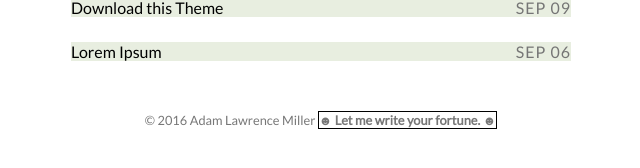
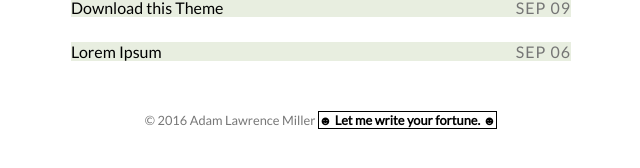
Before and after one commit to qqualia/qqualia.github.io, a Jekyll site: the page built from index.html, in a window 1280 px wide. Shown: the part 617-785 px from the top of the page, without its empty margins (319-959 px from the left). Built offline with Jekyll 4.4.1, drawn with Linux system fonts in a browser that asks for light colours.

Commit message:
black fortune

```diff
--- a/_sass/main.scss
+++ b/_sass/main.scss
@@ -117,6 +117,7 @@ span[data-note] {
 .fortune {
      display: inline-block;
     border: 1px solid black;
+    color: black;
     }
 
 .logo {
```
